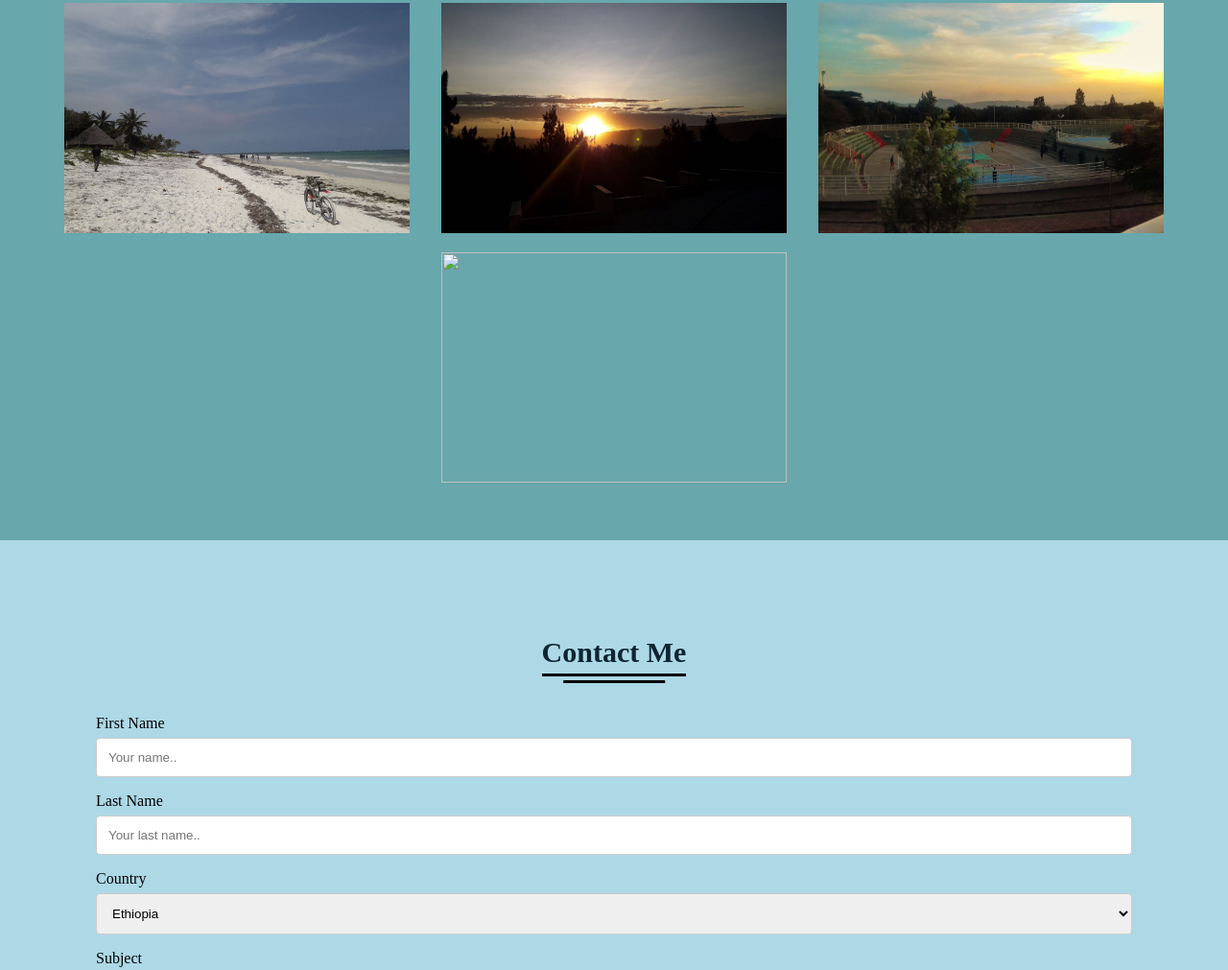
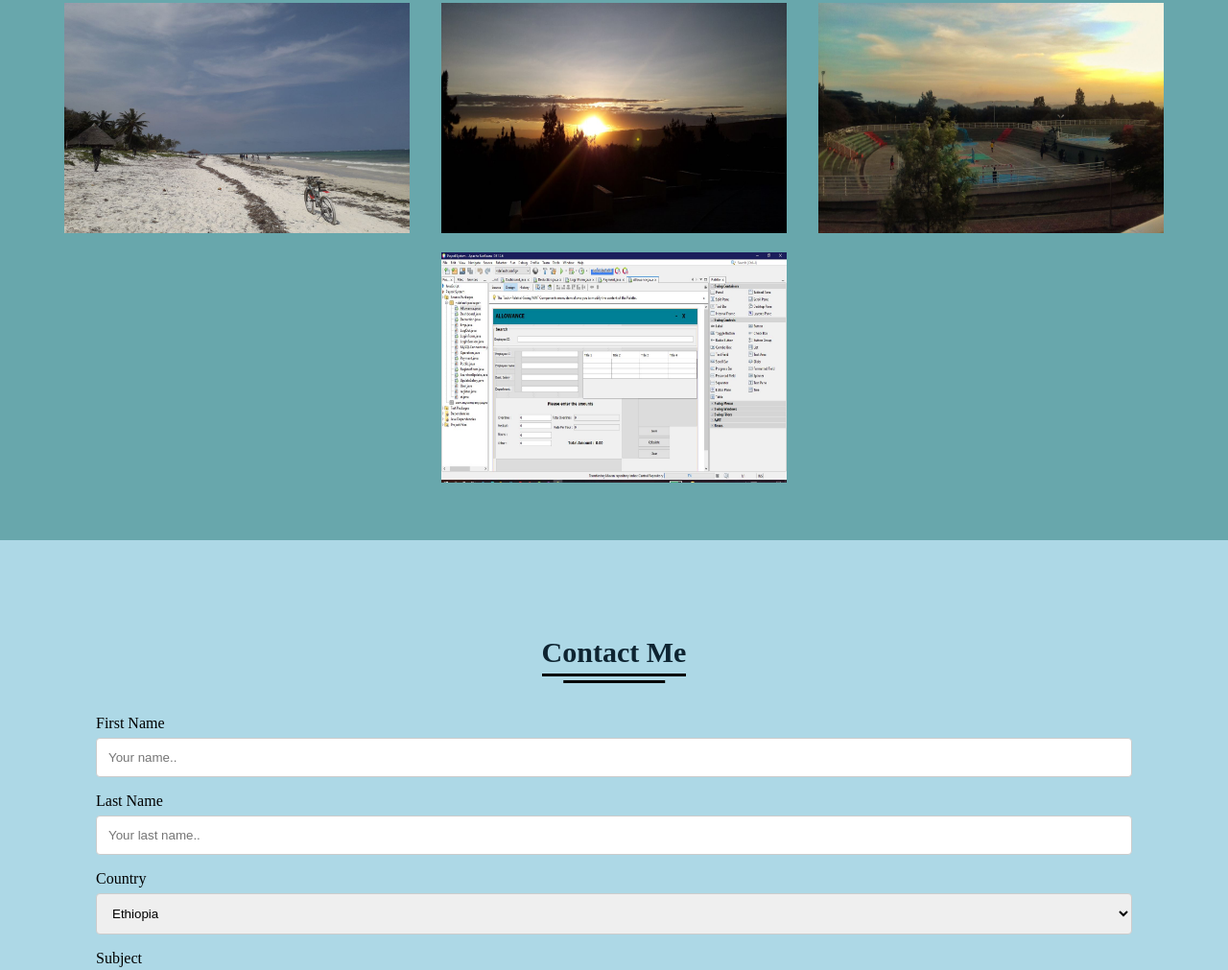
Before and after one commit to Tsion333/tsionwebportfolio, a plain HTML site: page index.html in a window 1280 px wide. Shown: the part 2613-3624 px from the top of the page at 96% size. Drawn offline with nearby package versions, Linux system fonts and the light colour scheme; a web font is replaced by a local one.

Commit message:
Update index.html

```diff
--- a/index.html
+++ b/index.html
@@ -115,7 +115,7 @@
     <img src="images/portfolio6.jpg" alt="">
     <img src="images/portfolio7.jpg" alt="">
     <img src="images/portfolio8.jpg" alt="">
-    <img src="images/Payroll.JPG.jpg" alt="">
+    <img src="images/Payroll.JPG" alt="">
 </div>
 </section>
 
```
